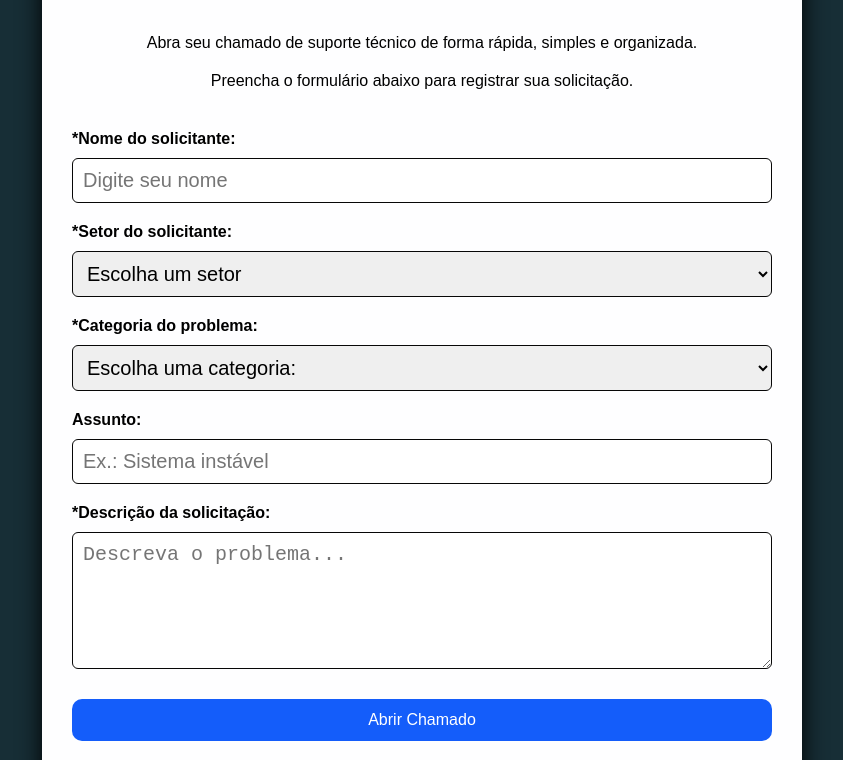
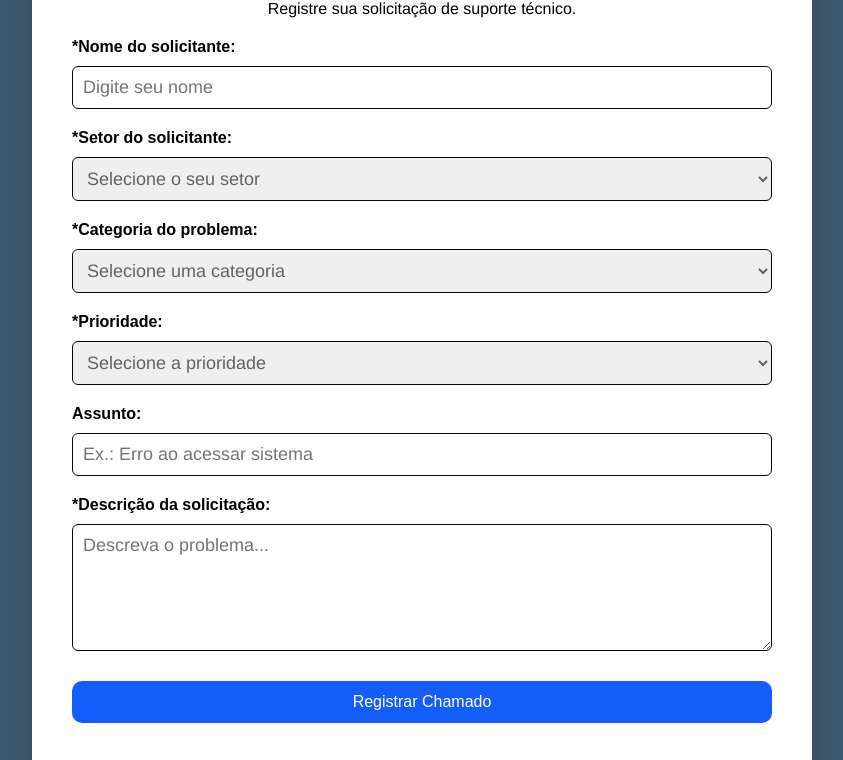
Before and after one commit to Sabrinaellendev/sistema-de-chamados, a plain HTML site: page index.html in a window 1280 px wide. Shown: the part 130-890 px from the top of the page, without its empty margins (218-1061 px from the left). Drawn offline with Linux system fonts and the light colour scheme.

Commit message:
adiciona prioridade e status ao chamado

```diff
--- a/index.html
+++ b/index.html
@@ -16,46 +16,62 @@
 
     <main class="container">
         <h1><i class="fa-solid fa-headset"></i> HelpDesk</h1>
-        <p class="subtitulo">
-            Abra seu chamado de suporte técnico de forma rápida, simples e organizada.   <!-- Subtítulos -->
-        </p>
-        <p class="subtitulo1">
-            Preencha o formulário abaixo para registrar sua solicitação.
-        </p>
+
+        <p class="subtitulo">  Registre sua solicitação de suporte técnico. <!-- Subtítulos --> </p>
 
 
-        <form id="formChamado">                                         <!-- Início do formulário -->
+        <form id="formChamado"> <!-- Início do formulário -->
 
             <label for="solicitante">*Nome do solicitante:</label>
-            <input type="text" id="solicitante" required placeholder="Digite seu nome">
+            <input type="text" id="solicitante" name="solicitante" required placeholder="Digite seu nome">
 
             <label for="setor">*Setor do solicitante:</label>
 
             <select id="setor" required>
-                <option value="">Escolha um setor</option>
+                <option value="" disabled selected>Selecione o seu setor</option>
                 <option value="Administrativo">Administrativo</option>
                 <option value="Comercial">Comercial</option>
                 <option value="Financeiro">Financeiro</option>
                 <option value="RH">RH</option>
 
             </select>
+
             <label for="categoria">*Categoria do problema:</label>
+
             <select id="categoria" required>
-                <option value="">Escolha uma categoria:</option>
+
+                <option value="" disabled selected>
+                    Selecione uma categoria
+                </option>
                 <option value="hardware">Hardware</option>
                 <option value="software">Software</option>
                 <option value="rede">Rede</option>
                 <option value="acesso">Acesso</option>
                 <option value="outros">Outros</option>
+
+            </select>
+
+            <label for="prioridade">*Prioridade:</label>
+
+            <select id="prioridade" name="prioridade" required>
+
+                <option value="" disabled selected>
+                    Selecione a prioridade
+                </option>
+                <option value="baixa">Baixa</option>
+                <option value="media">Média</option>
+                <option value="alta">Alta</option>
+                <option value="urgente">Urgente</option>
+
             </select>
 
             <label for="assunto">Assunto:</label>
-            <input type="text" id="assunto" placeholder="Ex.: Sistema instável">
+            <input type="text" id="assunto" placeholder="Ex.: Erro ao acessar sistema">
 
             <label for="descricao">*Descrição da solicitação:</label>
             <textarea id="descricao" rows="5" placeholder="Descreva o problema..." required></textarea>
 
-            <button type="submit"> Abrir Chamado </button>
+            <button type="submit"> Registrar Chamado </button>
 
         </form>
 
--- a/script.js
+++ b/script.js
@@ -10,6 +10,7 @@ formulario.addEventListener("submit", function (event) {
     const solicitante = document.querySelector("#solicitante").value;
     const setor = document.querySelector("#setor").value;
     const categoria = document.querySelector("#categoria").value;
+    const prioridade = document.querySelector("#prioridade").value;
     const assunto = document.querySelector("#assunto").value;
     const descricao = document.querySelector("#descricao").value;
 
@@ -17,6 +18,7 @@ formulario.addEventListener("submit", function (event) {
         solicitante: solicitante,
         setor: setor,
         categoria: categoria,
+        prioridade: prioridade,
         assunto: assunto,
         descricao: descricao
     };
@@ -41,8 +43,10 @@ function exibirChamados() {
      <h3>${chamado.assunto}</h3>
      <p><strong>Solicitante:</strong> ${chamado.solicitante}</p>
      <p><strong>Setor:</strong> ${chamado.setor}</p>
+     <p><strong>Prioridade:</strong> ${chamado.prioridade}</p>
+     <p><strong>Status:</strong> Aberto</p>
 
-     </div>
+      </div>
 
      `;
 
--- a/style.css
+++ b/style.css
@@ -1,45 +1,49 @@
 body {
-    font-family: Arial, sans-serif;
-    background-color: rgb(23, 46, 54);
+    font-family: 'Franklin Gothic Medium', 'Arial Narrow', Arial, sans-serif;
+    background-color: rgba(40, 69, 92, 0.897);
     margin: 0;
 
 
 }
 
 .container {
-    width: 80%;
+    width: 70%;
     max-width: 700px;
-    margin: 40px auto;
+    margin: 20px auto;
     background: rgb(254, 254, 255);
-    padding: 30px;
-    border-radius: 10px;
+    padding: 40px;
+    border-radius: 20px;
 
-    box-shadow: 0 10px 24px rgb(0, 0, 0);
+    box-shadow: 0 10px 24px rgba(0, 0, 0, 0.1);
 }
 
 h1 {
     text-align: center;
     color: #000000;
     font-size: 30px;
-    margin-bottom: 40px;
+    margin-bottom: 20px;
+    font-family: cursive;
+    margin-top: 15px;
 
 }
+
 h2 {
     text-align: center;
     margin-top: 40px;
+    font-family: serif;
+
 }
+
 .subtitulo {
     text-align: center;
     font-size: 16px;
     font-weight: 300;
     margin-bottom: 20px;
+    font-family: 'Franklin Gothic Medium', 'Arial Narrow', Arial, sans-serif;
 
 }
-.subtitulo1 {
-    text-align: center;
-    font-size: 16px;
-    margin-bottom: 40px;
-}
+
+
 form {
     display: flex;
     flex-direction: column;
@@ -52,7 +56,13 @@ textarea {
     margin-bottom: 20px;
     border-radius: 6px;
     border: 1px solid #070707;
-    font-size: 20px;
+    font-size: 18px;
+    font-family: 'Franklin Gothic Medium', Arial, Helvetica, sans-serif;
+
+}
+
+select {
+    color: #00000096;
 }
 
 button {
@@ -84,6 +94,7 @@ label {
     display: block;
     margin-bottom: 10px;
     font-weight: 600;
+    font-family: Arial, Helvetica, sans-serif;
 }
 
 .card {
@@ -94,6 +105,7 @@ label {
     transition: all 0.2s ease;
 
 }
+
 .card:hover {
     background-color: #9791913a;
     transform: translateY(-2px);
```
